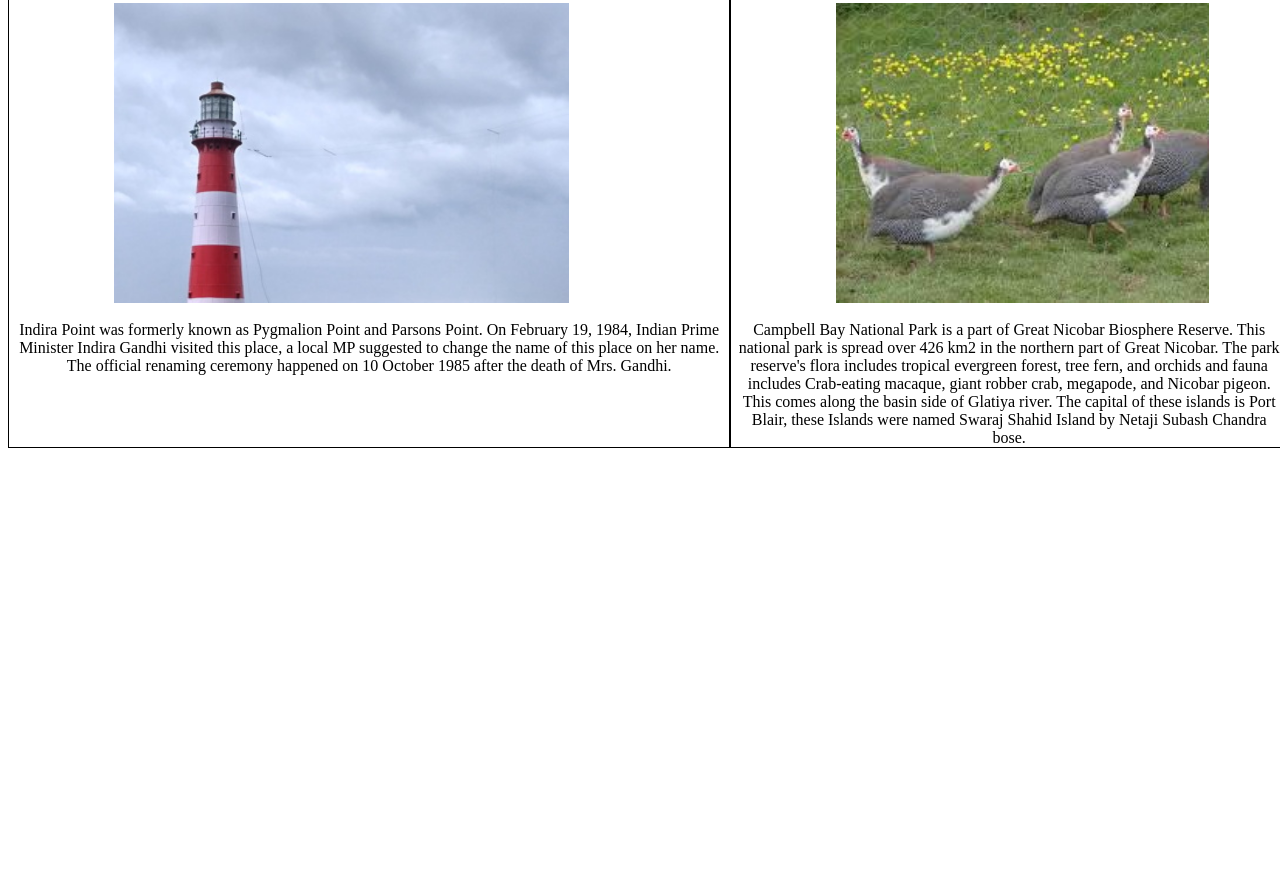
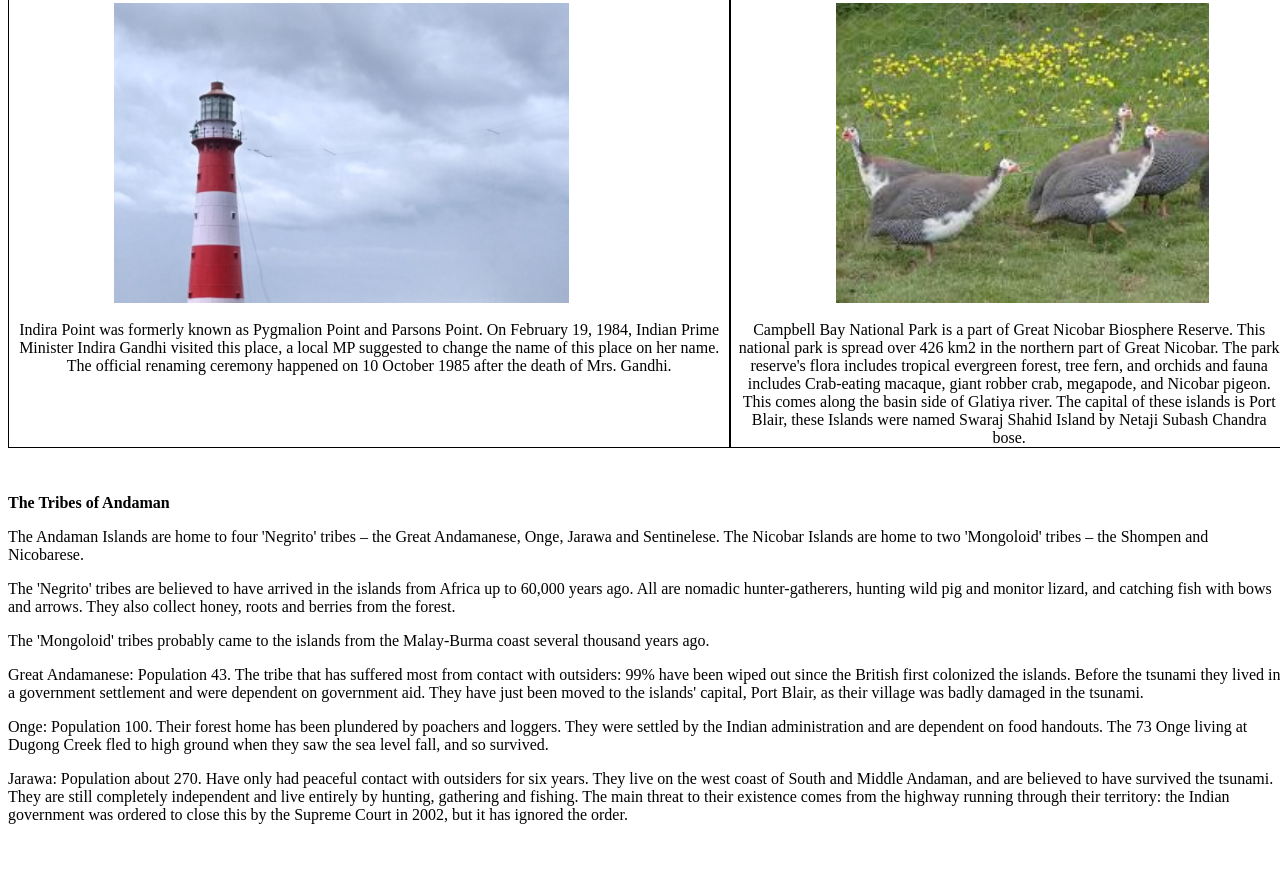
Before and after one commit to Andromedian/Andamanweb, a plain HTML site: page nicobar_islands.html in a window 1280 px wide. Shown: the part 1161-2037 px from the top of the page. Before the commit the page ends 1609 px from the top, so only its background shows below. Drawn offline with Linux system fonts and the light colour scheme.

Commit message:
update nicobar page with tribe info

```diff
--- a/nicobar_islands.html
+++ b/nicobar_islands.html
@@ -33,7 +33,7 @@
 
        </p>
        <br/>
-       Tourist Attractions at the Nicobar Islands
+       <strong>Tourist Attractions at the Nicobar Islands</strong>
 
        <div class="sub_top_nav">
 
@@ -75,4 +75,23 @@
 
     </div>
 
+    <div>
+      <br/><br/>
+        <strong>The Tribes of Andaman </strong> <br/>
+        <p>The Andaman Islands are home to four 'Negrito' tribes – the Great Andamanese, Onge, Jarawa and Sentinelese. The Nicobar Islands are home to two 'Mongoloid' tribes – the Shompen and Nicobarese. </p>
+
+        <p>The 'Negrito' tribes are believed to have arrived in the islands from Africa up to 60,000 years ago. All are nomadic hunter-gatherers, hunting wild pig and monitor lizard, and catching fish with bows and arrows. They also collect honey, roots and berries from the forest. </p>
+
+        <p>The 'Mongoloid' tribes probably came to the islands from the Malay-Burma coast several thousand years ago. </p>
+
+        <p>Great Andamanese: Population 43. The tribe that has suffered most from contact with outsiders: 99% have been wiped out since the British first colonized the islands. Before the tsunami they lived in a government settlement and were dependent on government aid. They have just been moved to the islands' capital, Port Blair, as their village was badly damaged in the tsunami. </p>
+
+        <p>Onge: Population 100. Their forest home has been plundered by poachers and loggers. They were settled by the Indian administration and are dependent on food handouts. The 73 Onge living at Dugong Creek fled to high ground when they saw the sea level fall, and so survived. </p>
+
+        <p>Jarawa: Population about 270. Have only had peaceful contact with outsiders for six years. They live on the west coast of South and Middle Andaman, and are believed to have survived the tsunami. They are still completely independent and live entirely by hunting, gathering and fishing. The main threat to their existence comes from the highway running through their territory: the Indian government was ordered to close this by the Supreme Court in 2002, but it has ignored the order. </p>
+
+        <br/><br/>
     </div>
+
+
+    </div>
```
